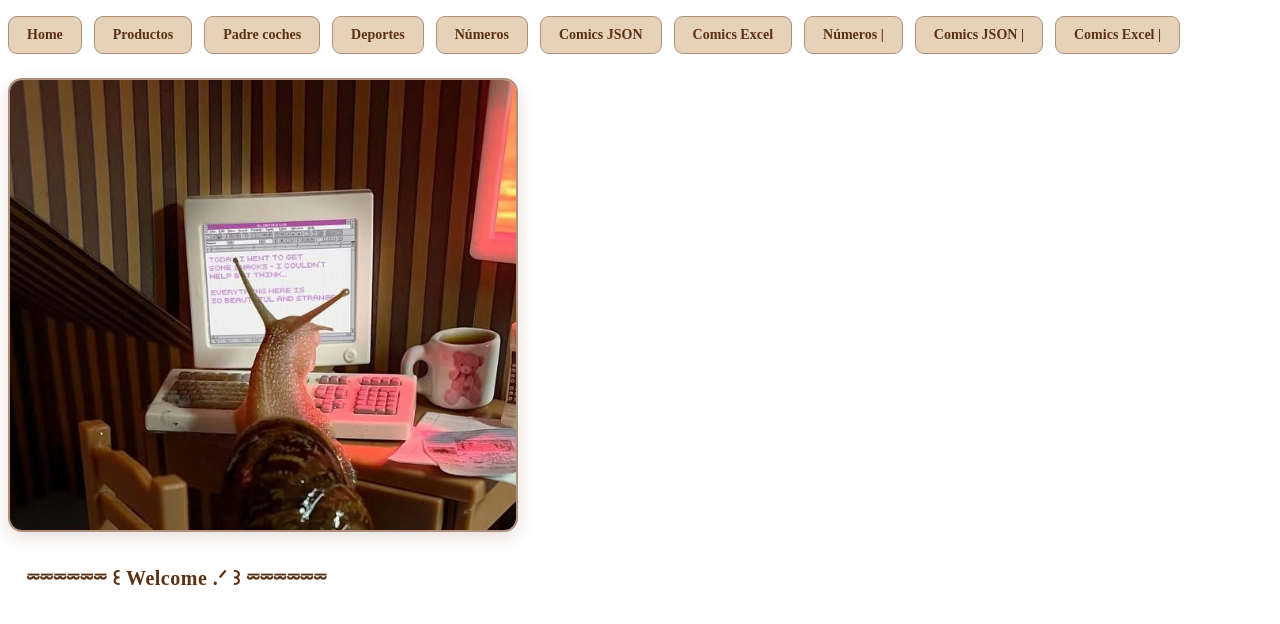
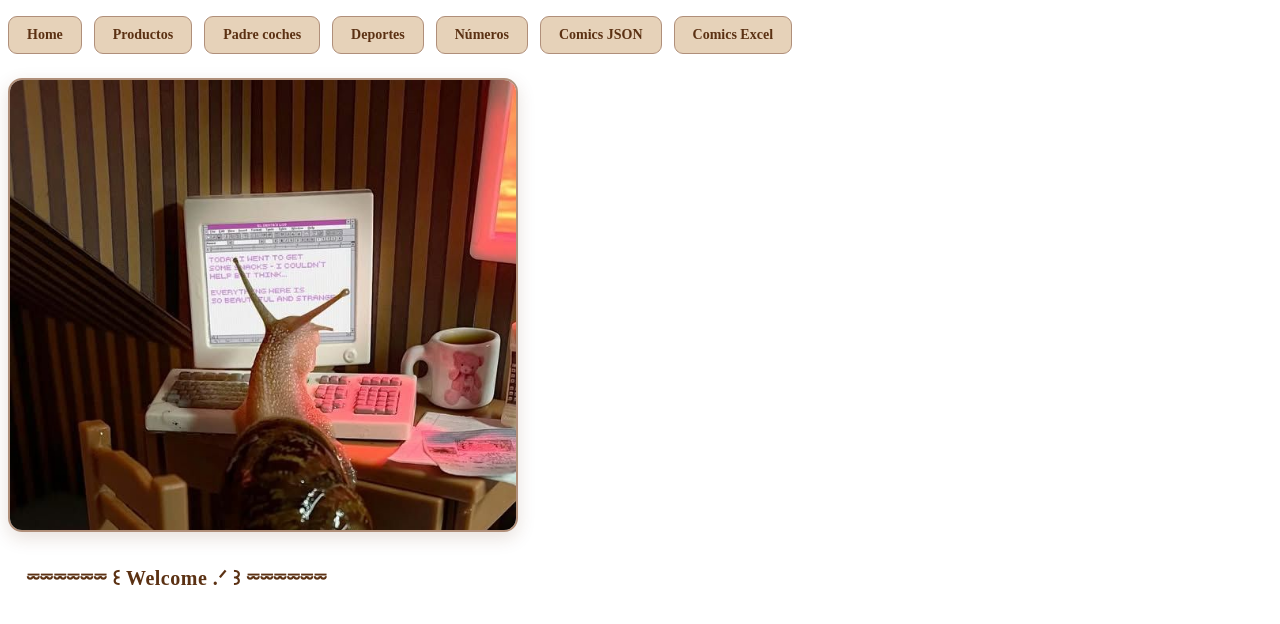
Before and after one commit to monicacgomez/angularcomunicacionmodelos, an Angular app: page / in a window 1280 px wide. Shown: the top 624 px of the page. Built offline with nearby package versions, Linux system fonts and the light colour scheme.

Commit message:
Corregir menú y tipado de números

```diff
--- a/src/app/components/comic-excel-component/comic-excel-component.css
+++ b/src/app/components/comic-excel-component/comic-excel-component.css
@@ -1,4 +1,3 @@
-
 :host {
   display: block;
   font-family: Arial, sans-serif;
@@ -98,7 +97,6 @@
   transform: scale(1.03);
 }
 
-/* Información en chocolate con texto crema */
 .comic-info {
   padding: 16px;
 }
--- a/src/app/components/comic-json-component/comic-json-component.css
+++ b/src/app/components/comic-json-component/comic-json-component.css
@@ -1,4 +1,3 @@
-
 :host {
   display: block;
   font-family: Arial, sans-serif;
@@ -98,7 +97,6 @@
   transform: scale(1.03);
 }
 
-/* Información en chocolate con texto crema */
 .comic-info {
   padding: 16px;
 }
--- a/src/app/components/comics-simple-component/comics-simple-component.css
+++ b/src/app/components/comics-simple-component/comics-simple-component.css
@@ -1,4 +1,3 @@
-
 :host {
   display: block;
   font-family: Arial, sans-serif;
@@ -98,7 +97,6 @@
   transform: scale(1.03);
 }
 
-/* Información en chocolate con texto crema */
 .comic-info {
   padding: 16px;
 }
--- a/src/app/components/hijo-numero-component/hijo-numero-component.ts
+++ b/src/app/components/hijo-numero-component/hijo-numero-component.ts
@@ -8,7 +8,7 @@ import { Component, EventEmitter, Input, Output } from '@angular/core';
 })
 export class HijoNumeroComponent {
   @Input() numero!: number;
-  @Output() sumarNumerosParent: EventEmitter<any> = new EventEmitter();
+  @Output() sumarNumerosParent: EventEmitter<number> = new EventEmitter<number>();
 
   sumarNumero(): void {
     this.sumarNumerosParent.emit(this.numero);
--- a/src/app/components/menu-component/menu-component.html
+++ b/src/app/components/menu-component/menu-component.html
@@ -12,21 +12,12 @@
         <a [routerLink]="['/deportes']">Deportes</a>
     </li>
     <li>
-        <a [routerLink]="['/numeros']"> Números</a>
+        <a [routerLink]="['/numeros']">Números</a>
     </li>
     <li>
-        <a [routerLink]="['/comicsjson']"> Comics JSON</a>
+        <a [routerLink]="['/comicsjson']">Comics JSON</a>
     </li>
     <li>
-        <a [routerLink]="['/comicsexcel']"> Comics Excel</a>
-    </li>
-    <li>
-        <a [routerLink]="['/numeros']"> Números | </a>
-    </li>
-    <li>
-        <a [routerLink]="['/comicsjson']"> Comics JSON | </a>
-    </li>
-    <li>
-        <a [routerLink]="['/comicsexcel']"> Comics Excel | </a>
+        <a [routerLink]="['/comicsexcel']">Comics Excel</a>
     </li>
 </ul>
--- a/src/app/components/padre-deportes-component/padre-deportes-component.html
+++ b/src/app/components/padre-deportes-component/padre-deportes-component.html
@@ -1,6 +1,6 @@
 <h1 class="deportes-titulo">Padre deportes</h1>
 
-<h2 class="deportes-mensaje">{{ mensaje }}</h2>
+<h2 class="deportes-mensaje">{{mensaje}}</h2>
 
 <ul class="deportes-grid">
   @for (deporte of deportes; track deporte) {
```
